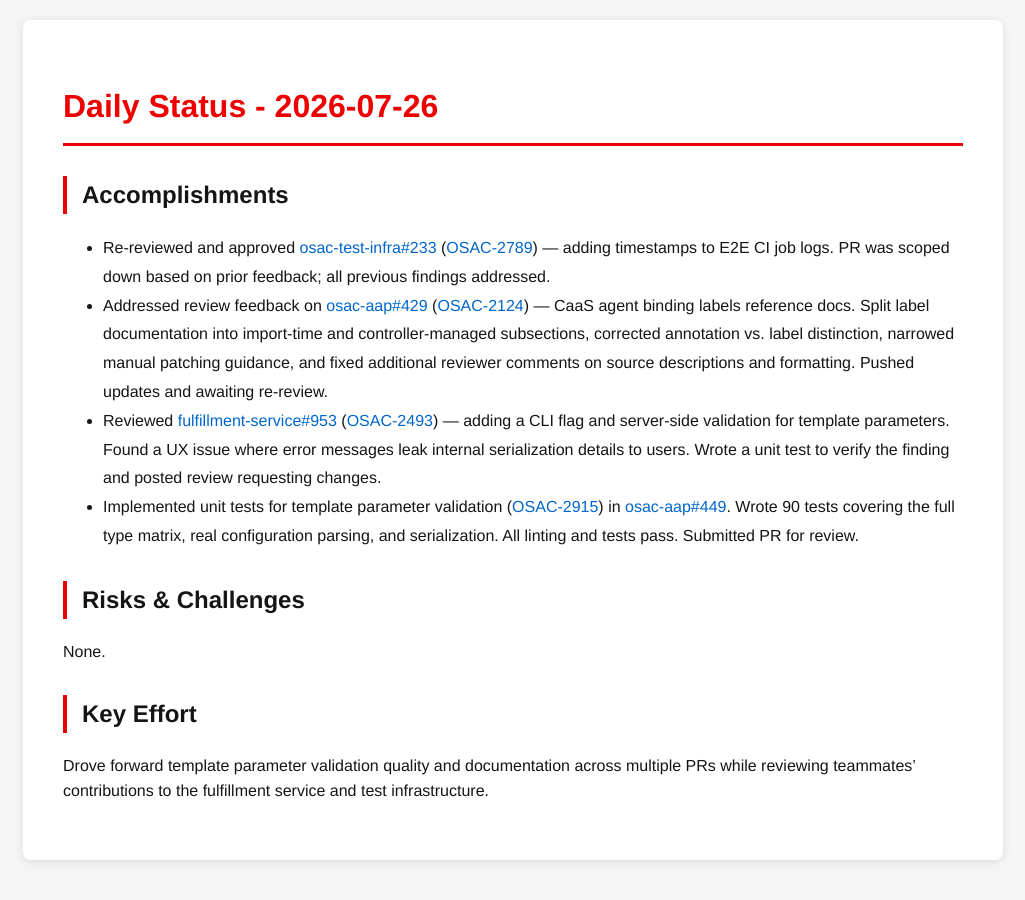
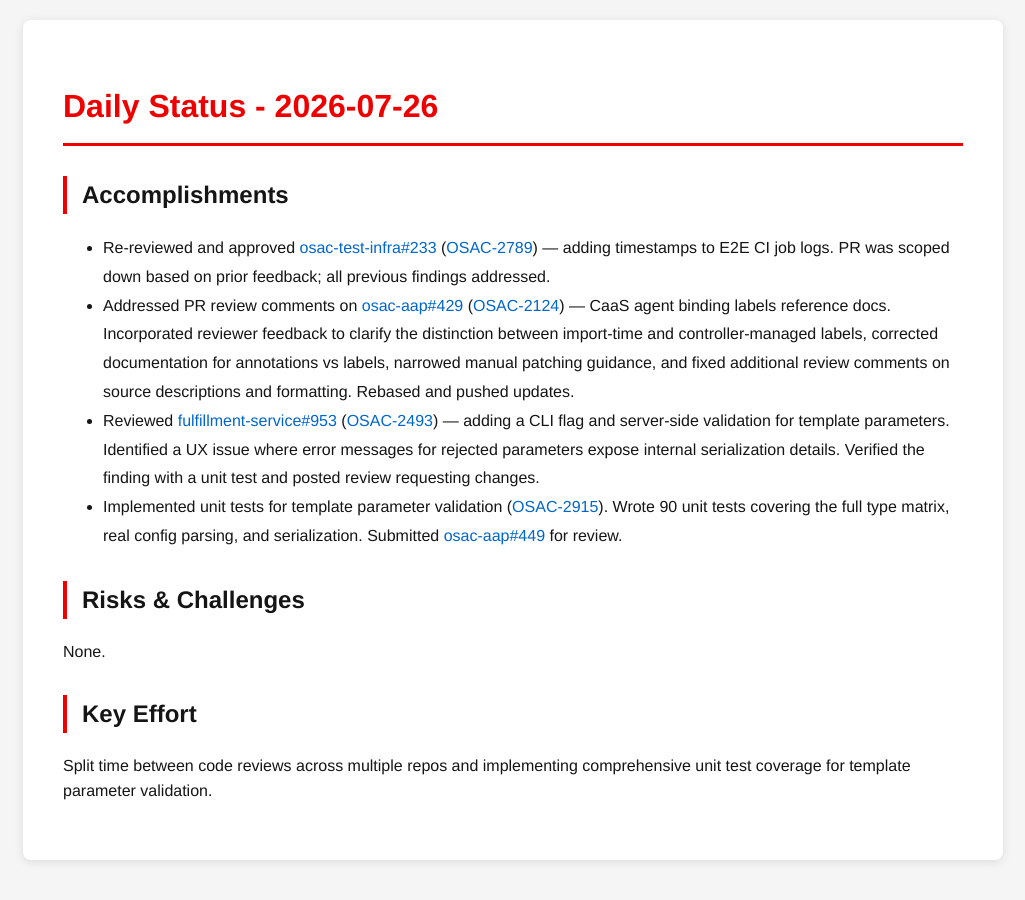
Before and after one commit to tzvatot/daily-status, a Jekyll site: the page built from 2026-07-26.md, in a window 1280 px wide. Shown: the whole page, without its empty margins (127-1152 px from the left). Built offline with Jekyll 4.4.1, drawn with Linux system fonts in a browser that asks for light colours.

Commit message:
Daily status update - 2026-07-26

```diff
--- a/2026-07-26.md
+++ b/2026-07-26.md
@@ -8,12 +8,12 @@ date: 2026-07-26
 
 ## Accomplishments
 - Re-reviewed and approved [osac-test-infra#233](https://github.com/osac-project/osac-test-infra/pull/233) ([OSAC-2789](https://redhat.atlassian.net/browse/OSAC-2789)) — adding timestamps to E2E CI job logs. PR was scoped down based on prior feedback; all previous findings addressed.
-- Addressed review feedback on [osac-aap#429](https://github.com/osac-project/osac-aap/pull/429) ([OSAC-2124](https://redhat.atlassian.net/browse/OSAC-2124)) — CaaS agent binding labels reference docs. Split label documentation into import-time and controller-managed subsections, corrected annotation vs. label distinction, narrowed manual patching guidance, and fixed additional reviewer comments on source descriptions and formatting. Pushed updates and awaiting re-review.
-- Reviewed [fulfillment-service#953](https://github.com/osac-project/fulfillment-service/pull/953) ([OSAC-2493](https://redhat.atlassian.net/browse/OSAC-2493)) — adding a CLI flag and server-side validation for template parameters. Found a UX issue where error messages leak internal serialization details to users. Wrote a unit test to verify the finding and posted review requesting changes.
-- Implemented unit tests for template parameter validation ([OSAC-2915](https://redhat.atlassian.net/browse/OSAC-2915)) in [osac-aap#449](https://github.com/osac-project/osac-aap/pull/449). Wrote 90 tests covering the full type matrix, real configuration parsing, and serialization. All linting and tests pass. Submitted PR for review.
+- Addressed PR review comments on [osac-aap#429](https://github.com/osac-project/osac-aap/pull/429) ([OSAC-2124](https://redhat.atlassian.net/browse/OSAC-2124)) — CaaS agent binding labels reference docs. Incorporated reviewer feedback to clarify the distinction between import-time and controller-managed labels, corrected documentation for annotations vs labels, narrowed manual patching guidance, and fixed additional review comments on source descriptions and formatting. Rebased and pushed updates.
+- Reviewed [fulfillment-service#953](https://github.com/osac-project/fulfillment-service/pull/953) ([OSAC-2493](https://redhat.atlassian.net/browse/OSAC-2493)) — adding a CLI flag and server-side validation for template parameters. Identified a UX issue where error messages for rejected parameters expose internal serialization details. Verified the finding with a unit test and posted review requesting changes.
+- Implemented unit tests for template parameter validation ([OSAC-2915](https://redhat.atlassian.net/browse/OSAC-2915)). Wrote 90 unit tests covering the full type matrix, real config parsing, and serialization. Submitted [osac-aap#449](https://github.com/osac-project/osac-aap/pull/449) for review.
 
 ## Risks & Challenges
 None.
 
 ## Key Effort
-Drove forward template parameter validation quality and documentation across multiple PRs while reviewing teammates' contributions to the fulfillment service and test infrastructure.
+Split time between code reviews across multiple repos and implementing comprehensive unit test coverage for template parameter validation.
```
